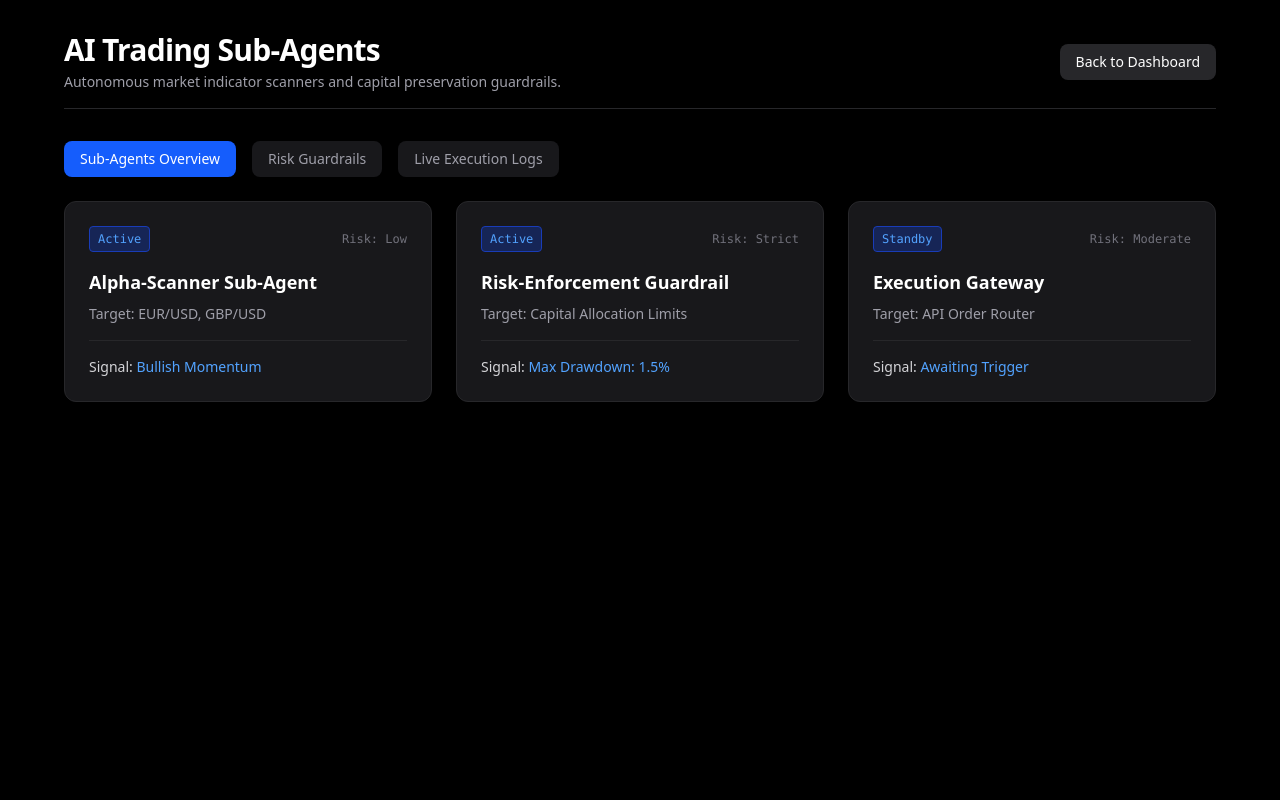
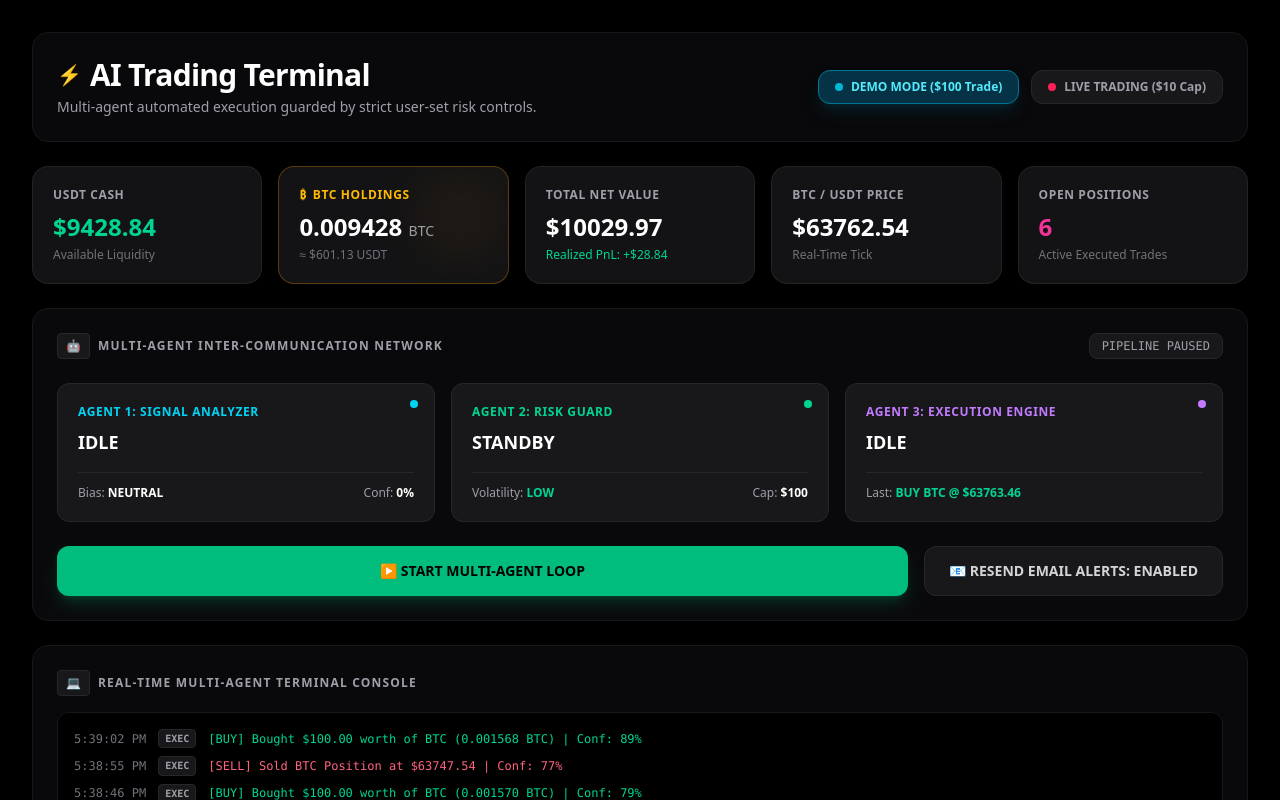
Before and after one commit to tomiwaoluwaseun16-dot/vectra-ai, a Next.js app: page /ai-trading in a window 1280 px wide. Shown: the top 800 px of the page. Built offline with nearby package versions, Linux system fonts and the light colour scheme.

Commit message:
Restore exact AI trading terminal interface with agents and console

```diff
--- a/src/app/ai-trading/page.tsx
+++ b/src/app/ai-trading/page.tsx
@@ -4,104 +4,188 @@ export const dynamic = 'force-dynamic';
 
 import React, { useState } from 'react';
 import { useSettings } from '@/context/SettingsContext';
-import Link from 'next/link';
 
 export default function AITradingPage() {
   const settings = useSettings();
-  const [activeTab, setActiveTab] = useState<'agents' | 'guardrails' | 'logs'>('agents');
+  const [isLoopActive, setIsLoopActive] = useState(false);
+  const [mode, setMode] = useState<'demo' | 'live'>('demo');
 
-  const agents = [
-    { id: 1, name: 'Alpha-Scanner Sub-Agent', status: 'Active', target: 'EUR/USD, GBP/USD', signal: 'Bullish Momentum', riskLevel: 'Low' },
-    { id: 2, name: 'Risk-Enforcement Guardrail', status: 'Active', target: 'Capital Allocation Limits', signal: 'Max Drawdown: 1.5%', riskLevel: 'Strict' },
-    { id: 3, name: 'Execution Gateway', status: 'Standby', target: 'API Order Router', signal: 'Awaiting Trigger', riskLevel: 'Moderate' },
+  const logs = [
+    { time: '5:39:02 PM', type: 'EXEC', text: '[BUY] Bought $100.00 worth of BTC (0.001568 BTC) | Conf: 89%', color: 'text-emerald-400' },
+    { time: '5:38:55 PM', type: 'EXEC', text: '[SELL] Sold BTC Position at $63747.54 | Conf: 77%', color: 'text-rose-400' },
+    { time: '5:38:46 PM', type: 'EXEC', text: '[BUY] Bought $100.00 worth of BTC (0.001570 BTC) | Conf: 79%', color: 'text-emerald-400' },
+    { time: '5:38:31 PM', type: 'EXEC', text: '[SELL] Sold BTC Position at $63694.00 | Conf: 83%', color: 'text-rose-400' },
+    { time: '5:38:15 PM', type: 'EXEC', text: '[BUY] Bought $100.00 worth of BTC (0.001571 BTC) | Conf: 96%', color: 'text-emerald-400' },
+    { time: '5:38:12 PM', type: 'EXEC', text: '[BUY] Bought $100.00 worth of BTC (0.001571 BTC) | Conf: 78%', color: 'text-emerald-400' },
+    { time: '5:37:57 PM', type: 'EXEC', text: '[SELL] Sold BTC Position at $63649.07 | Conf: 77%', color: 'text-rose-400' },
+    { time: '5:37:42 PM', type: 'EXEC', text: '[SELL] Sold BTC Position at $63640.09 | Conf: 91%', color: 'text-rose-400' },
+    { time: '5:37:27 PM', type: 'EXEC', text: '[BUY] Bought $100.00 worth of BTC (0.001571 BTC) | Conf: 91%', color: 'text-emerald-400' },
+    { time: '5:37:24 PM', type: 'EXEC', text: '[BUY] Bought $100.00 worth of BTC (0.001570 BTC) | Conf: 96%', color: 'text-emerald-400' },
+    { time: '5:37:11 PM', type: 'EXEC', text: '[BUY] Bought $100.00 worth of BTC (0.001570 BTC) | Conf: 86%', color: 'text-emerald-400' },
   ];
 
   return (
-    <main className="min-h-screen bg-black text-white p-8">
-      <div className="max-w-6xl mx-auto">
-        {/* Navigation header back to dashboard */}
-        <div className="flex justify-between items-center mb-8 border-b border-zinc-800 pb-4">
+    <main className="min-h-screen bg-black text-white p-6 md:p-8">
+      <div className="max-w-7xl mx-auto space-y-6">
+
+        {/* Top Header & Mode Toggle */}
+        <div className="flex flex-col md:flex-row justify-between items-start md:items-center bg-zinc-950 border border-zinc-900 p-6 rounded-2xl gap-4">
           <div>
-            <h1 className="text-3xl font-bold tracking-tight">AI Trading Sub-Agents</h1>
+            <div className="flex items-center gap-2">
+              <span className="text-amber-400 text-xl">⚡</span>
+              <h1 className="text-2xl md:text-3xl font-extrabold tracking-tight">AI Trading Terminal</h1>
+            </div>
             <p className="text-zinc-400 text-sm mt-1">
-              Autonomous market indicator scanners and capital preservation guardrails.
+              Multi-agent automated execution guarded by strict user-set risk controls.
             </p>
           </div>
-          <Link href="/dashboard" className="px-4 py-2 text-sm font-medium bg-zinc-800 hover:bg-zinc-700 rounded-lg transition">
-            Back to Dashboard
-          </Link>
+
+          <div className="flex items-center gap-3">
+            <button
+              onClick={() => setMode('demo')}
+              className={`px-4 py-2 rounded-xl text-xs font-bold transition flex items-center gap-2 ${
+                mode === 'demo'
+                  ? 'bg-cyan-950 border border-cyan-700 text-cyan-300 shadow-lg shadow-cyan-950/50'
+                  : 'bg-zinc-900 border border-zinc-800 text-zinc-400 hover:bg-zinc-800'
+              }`}
+            >
+              <span className="w-2 h-2 rounded-full bg-cyan-400 animate-pulse"></span>
+              DEMO MODE ($100 Trade)
+            </button>
+
+            <button
+              onClick={() => setMode('live')}
+              className={`px-4 py-2 rounded-xl text-xs font-bold transition flex items-center gap-2 ${
+                mode === 'live'
+                  ? 'bg-rose-950 border border-rose-700 text-rose-300 shadow-lg shadow-rose-950/50'
+                  : 'bg-zinc-900 border border-zinc-800 text-zinc-400 hover:bg-zinc-800'
+              }`}
+            >
+              <span className="w-2 h-2 rounded-full bg-rose-500"></span>
+              LIVE TRADING ($10 Cap)
+            </button>
+          </div>
         </div>
 
-        {/* Tab Selection */}
-        <div className="flex gap-4 mb-6">
-          <button
-            onClick={() => setActiveTab('agents')}
-            className={`px-4 py-2 text-sm font-medium rounded-lg transition ${activeTab === 'agents' ? 'bg-blue-600 text-white' : 'bg-zinc-900 text-zinc-400 hover:bg-zinc-800'}`}
-          >
-            Sub-Agents Overview
-          </button>
-          <button
-            onClick={() => setActiveTab('guardrails')}
-            className={`px-4 py-2 text-sm font-medium rounded-lg transition ${activeTab === 'guardrails' ? 'bg-blue-600 text-white' : 'bg-zinc-900 text-zinc-400 hover:bg-zinc-800'}`}
-          >
-            Risk Guardrails
-          </button>
-          <button
-            onClick={() => setActiveTab('logs')}
-            className={`px-4 py-2 text-sm font-medium rounded-lg transition ${activeTab === 'logs' ? 'bg-blue-600 text-white' : 'bg-zinc-900 text-zinc-400 hover:bg-zinc-800'}`}
-          >
-            Live Execution Logs
-          </button>
+        {/* Metrics Grid */}
+        <div className="grid grid-cols-1 sm:grid-cols-2 lg:grid-cols-5 gap-4">
+          <div className="bg-zinc-900/80 border border-zinc-800/80 p-5 rounded-2xl">
+            <p className="text-xs font-semibold text-zinc-400 tracking-wider uppercase">USDT Cash</p>
+            <p className="text-2xl font-bold text-emerald-400 mt-2">$9428.84</p>
+            <p className="text-xs text-zinc-500 mt-1">Available Liquidity</p>
+          </div>
+
+          <div className="bg-zinc-900/80 border border-amber-500/30 p-5 rounded-2xl relative overflow-hidden">
+            <div className="absolute top-0 right-0 w-24 h-24 bg-amber-500/5 rounded-full blur-xl pointer-events-none"></div>
+            <p className="text-xs font-semibold text-amber-400 tracking-wider uppercase flex items-center gap-1.5">
+              <span>₿</span> BTC Holdings
+            </p>
+            <p className="text-2xl font-bold text-white mt-2">0.009428 <span className="text-sm font-normal text-zinc-400">BTC</span></p>
+            <p className="text-xs text-zinc-500 mt-1">≈ $601.13 USDT</p>
+          </div>
+
+          <div className="bg-zinc-900/80 border border-zinc-800/80 p-5 rounded-2xl">
+            <p className="text-xs font-semibold text-zinc-400 tracking-wider uppercase">Total Net Value</p>
+            <p className="text-2xl font-bold text-white mt-2">$10029.97</p>
+            <p className="text-xs text-emerald-400 mt-1 font-medium">Realized PnL: +$28.84</p>
+          </div>
+
+          <div className="bg-zinc-900/80 border border-zinc-800/80 p-5 rounded-2xl">
+            <p className="text-xs font-semibold text-zinc-400 tracking-wider uppercase">BTC / USDT Price</p>
+            <p className="text-2xl font-bold text-white mt-2">$63762.54</p>
+            <p className="text-xs text-zinc-500 mt-1">Real-Time Tick</p>
+          </div>
+
+          <div className="bg-zinc-900/80 border border-zinc-800/80 p-5 rounded-2xl">
+            <p className="text-xs font-semibold text-zinc-400 tracking-wider uppercase">Open Positions</p>
+            <p className="text-2xl font-bold text-pink-500 mt-2">6</p>
+            <p className="text-xs text-zinc-500 mt-1">Active Executed Trades</p>
+          </div>
         </div>
 
-        {/* Dynamic Tab Content */}
-        {activeTab === 'agents' && (
-          <div className="grid grid-cols-1 md:grid-cols-3 gap-6">
-            {agents.map((agent) => (
-              <div key={agent.id} className="bg-zinc-900 border border-zinc-800 rounded-xl p-6">
-                <div className="flex justify-between items-center mb-4">
-                  <span className="text-xs px-2 py-1 bg-blue-950 text-blue-400 rounded border border-blue-800 font-mono">
-                    {agent.status}
-                  </span>
-                  <span className="text-xs text-zinc-500 font-mono">Risk: {agent.riskLevel}</span>
-                </div>
-                <h3 className="text-lg font-semibold mb-2">{agent.name}</h3>
-                <p className="text-sm text-zinc-400 mb-1">Target: {agent.target}</p>
-                <p className="text-sm text-zinc-300 font-medium mt-4 pt-4 border-t border-zinc-800">
-                  Signal: <span className="text-blue-400">{agent.signal}</span>
-                </p>
+        {/* Multi-Agent Inter-Communication Network Section */}
+        <div className="bg-zinc-950 border border-zinc-900 p-6 rounded-2xl">
+          <div className="flex justify-between items-center mb-6">
+            <div className="flex items-center gap-2">
+              <span className="text-xs font-bold px-2 py-1 bg-zinc-900 rounded border border-zinc-800 text-zinc-300">🤖</span>
+              <h2 className="text-xs font-bold tracking-widest text-zinc-400 uppercase">Multi-Agent Inter-Communication Network</h2>
+            </div>
+            <span className={`text-xs font-mono px-3 py-1 rounded-lg border ${isLoopActive ? 'bg-emerald-950 border-emerald-800 text-emerald-400' : 'bg-zinc-900 border-zinc-800 text-zinc-400'}`}>
+              {isLoopActive ? 'PIPELINE ACTIVE' : 'PIPELINE PAUSED'}
+            </span>
+          </div>
+
+          <div className="grid grid-cols-1 md:grid-cols-3 gap-4">
+            {/* Agent 1 */}
+            <div className="bg-zinc-900 border border-zinc-800 p-5 rounded-xl relative">
+              <div className="absolute top-4 right-4 w-2 h-2 rounded-full bg-cyan-400"></div>
+              <p className="text-xs font-bold text-cyan-400 tracking-wider">AGENT 1: SIGNAL ANALYZER</p>
+              <p className="text-lg font-bold text-white mt-2">IDLE</p>
+              <div className="mt-4 pt-3 border-t border-zinc-800 text-xs text-zinc-400 flex justify-between">
+                <span>Bias: <strong className="text-white">NEUTRAL</strong></span>
+                <span>Conf: <strong className="text-white">0%</strong></span>
+              </div>
+            </div>
+
+            {/* Agent 2 */}
+            <div className="bg-zinc-900 border border-zinc-800 p-5 rounded-xl relative">
+              <div className="absolute top-4 right-4 w-2 h-2 rounded-full bg-emerald-400"></div>
+              <p className="text-xs font-bold text-emerald-400 tracking-wider">AGENT 2: RISK GUARD</p>
+              <p className="text-lg font-bold text-white mt-2">STANDBY</p>
+              <div className="mt-4 pt-3 border-t border-zinc-800 text-xs text-zinc-400 flex justify-between">
+                <span>Volatility: <strong className="text-emerald-400">LOW</strong></span>
+                <span>Cap: <strong className="text-white">$100</strong></span>
+              </div>
+            </div>
+
+            {/* Agent 3 */}
+            <div className="bg-zinc-900 border border-zinc-800 p-5 rounded-xl relative">
+              <div className="absolute top-4 right-4 w-2 h-2 rounded-full bg-purple-400"></div>
+              <p className="text-xs font-bold text-purple-400 tracking-wider">AGENT 3: EXECUTION ENGINE</p>
+              <p className="text-lg font-bold text-white mt-2">IDLE</p>
+              <div className="mt-4 pt-3 border-t border-zinc-800 text-xs text-zinc-400 flex justify-between truncate">
+                <span className="truncate">Last: <strong className="text-emerald-400">BUY BTC @ $63763.46</strong></span>
+              </div>
+            </div>
+          </div>
+
+          {/* Action Triggers */}
+          <div className="flex flex-col sm:flex-row gap-4 mt-6">
+            <button
+              onClick={() => setIsLoopActive(!isLoopActive)}
+              className={`flex-1 py-3.5 px-6 rounded-xl font-bold text-sm transition flex items-center justify-center gap-2 ${
+                isLoopActive
+                  ? 'bg-rose-600 hover:bg-rose-500 text-white'
+                  : 'bg-emerald-500 hover:bg-emerald-400 text-black shadow-lg shadow-emerald-500/20'
+              }`}
+            >
+              <span>{isLoopActive ? '⏹ PAUSE MULTI-AGENT LOOP' : '▶ START MULTI-AGENT LOOP'}</span>
+            </button>
+
+            <button className="py-3.5 px-6 rounded-xl font-bold text-sm bg-zinc-900 hover:bg-zinc-800 border border-zinc-800 text-zinc-300 transition flex items-center justify-center gap-2">
+              <span>📧 RESEND EMAIL ALERTS: ENABLED</span>
+            </button>
+          </div>
+        </div>
+
+        {/* Real-time Terminal Console */}
+        <div className="bg-zinc-950 border border-zinc-900 p-6 rounded-2xl">
+          <div className="flex items-center gap-2 mb-4">
+            <span className="text-xs font-bold px-2 py-1 bg-zinc-900 rounded border border-zinc-800 text-zinc-300">💻</span>
+            <h3 className="text-xs font-bold tracking-widest text-zinc-400 uppercase">Real-Time Multi-Agent Terminal Console</h3>
+          </div>
+
+          <div className="bg-black border border-zinc-900 rounded-xl p-4 font-mono text-xs space-y-2 max-h-80 overflow-y-auto">
+            {logs.map((log, index) => (
+              <div key={index} className="flex items-center gap-3">
+                <span className="text-zinc-500">{log.time}</span>
+                <span className="px-1.5 py-0.5 bg-zinc-900 border border-zinc-800 text-zinc-400 rounded text-[10px] font-bold">{log.type}</span>
+                <span className={log.color}>{log.text}</span>
               </div>
             ))}
           </div>
-        )}
+        </div>
 
-        {activeTab === 'guardrails' && (
-          <div className="bg-zinc-900 border border-zinc-800 rounded-xl p-6">
-            <h3 className="text-xl font-semibold mb-4">Unbreakable Risk Guardrails</h3>
-            <div className="space-y-4 text-sm text-zinc-300">
-              <div className="flex justify-between py-2 border-b border-zinc-800">
-                <span>Maximum Daily Capital Drawdown Cap</span>
-                <span className="font-mono text-blue-400">2.0%</span>
-              </div>
-              <div className="flex justify-between py-2 border-b border-zinc-800">
-                <span>Autonomous Execution Lockout</span>
-                <span className="font-mono text-emerald-400">Enabled</span>
-              </div>
-              <div className="flex justify-between py-2">
-                <span>Market Volatility Circuit Breaker</span>
-                <span className="font-mono text-emerald-400">Active (Threshold: 4.5σ)</span>
-              </div>
-            </div>
-          </div>
-        )}
-
-        {activeTab === 'logs' && (
-          <div className="bg-zinc-900 border border-zinc-800 rounded-xl p-6 font-mono text-xs text-zinc-400 space-y-2">
-            <p className="text-zinc-500">[07:27:00 UTC] System initialized with secure settings context.</p>
-            <p className="text-emerald-400">[07:27:05 UTC] Alpha-Scanner linked to primary feeds.</p>
-            <p className="text-blue-400">[07:27:12 UTC] Risk guardrail protocols verified. Capital protection active.</p>
-          </div>
-        )}
       </div>
     </main>
   );
```
